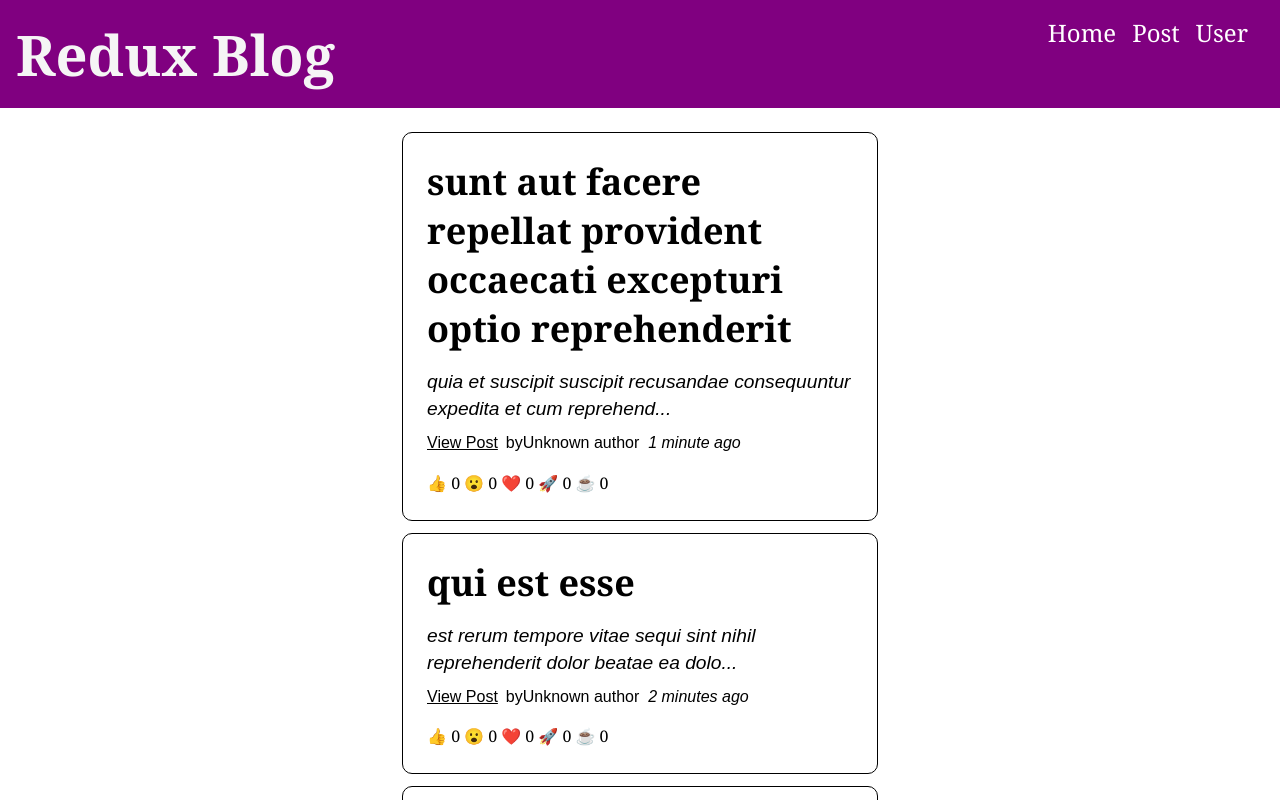
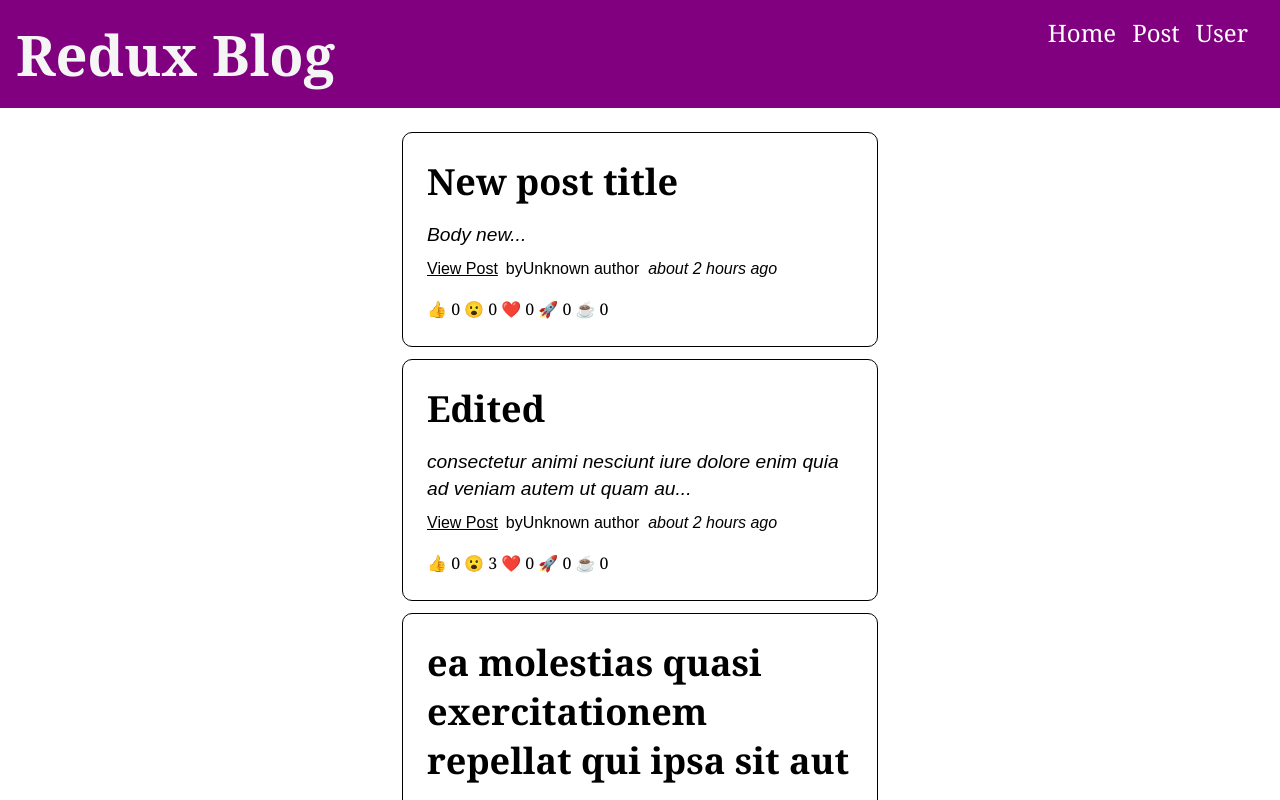
Before and after one commit to ArianAngoma/react18_redux_rtk, a React (Vite) app in the folder 08-redux-example-app/: page / in a window 1280 px wide. Shown: the top 800 px of the page. Built offline with nearby package versions, Linux system fonts and the light colour scheme; no server answers; data requests are answered from the project's data file.

Commit message:
RTK - ReactionButtons component

```diff
--- a/08-redux-example-app/data/db.json
+++ b/08-redux-example-app/data/db.json
@@ -234,21 +234,16 @@
   "posts": [
     {
       "userId": 1,
-      "id": 1,
-      "title": "sunt aut facere repellat provident occaecati excepturi optio reprehenderit",
-      "body": "quia et suscipit\nsuscipit recusandae consequuntur expedita et cum\nreprehenderit molestiae ut ut quas totam\nnostrum rerum est autem sunt rem eveniet architecto"
-    },
-    {
-      "userId": 1,
-      "id": 2,
-      "title": "qui est esse",
-      "body": "est rerum tempore vitae\nsequi sint nihil reprehenderit dolor beatae ea dolores neque\nfugiat blanditiis voluptate porro vel nihil molestiae ut reiciendis\nqui aperiam non debitis possimus qui neque nisi nulla"
-    },
-    {
-      "userId": 1,
       "id": 3,
       "title": "ea molestias quasi exercitationem repellat qui ipsa sit aut",
-      "body": "et iusto sed quo iure\nvoluptatem occaecati omnis eligendi aut ad\nvoluptatem doloribus vel accusantium quis pariatur\nmolestiae porro eius odio et labore et velit aut"
+      "body": "et iusto sed quo iure\nvoluptatem occaecati omnis eligendi aut ad\nvoluptatem doloribus vel accusantium quis pariatur\nmolestiae porro eius odio et labore et velit aut",
+      "reactions": {
+        "thumbUp": 4,
+        "wow": 0,
+        "heart": 0,
+        "rocket": 0,
+        "coffee": 9
+      }
     },
     {
       "userId": 1,
@@ -272,7 +267,14 @@
       "userId": 1,
       "id": 7,
       "title": "magnam facilis autem",
-      "body": "dolore placeat quibusdam ea quo vitae\nmagni quis enim qui quis quo nemo aut saepe\nquidem repellat excepturi ut quia\nsunt ut sequi eos ea sed quas"
+      "body": "dolore placeat quibusdam ea quo vitae\nmagni quis enim qui quis quo nemo aut saepe\nquidem repellat excepturi ut quia\nsunt ut sequi eos ea sed quas",
+      "reactions": {
+        "thumbUp": 0,
+        "wow": 0,
+        "heart": 0,
+        "rocket": 0,
+        "coffee": 1
+      }
     },
     {
       "userId": 1,
@@ -281,16 +283,18 @@
       "body": "dignissimos aperiam dolorem qui eum\nfacilis quibusdam animi sint suscipit qui sint possimus cum\nquaerat magni maiores excepturi\nipsam ut commodi dolor voluptatum modi aut vitae"
     },
     {
+      "id": 9,
+      "title": "Edited",
+      "body": "consectetur animi nesciunt iure dolore\nenim quia ad\nveniam autem ut quam aut nobis\net est aut quod aut provident voluptas autem voluptas",
       "userId": 1,
-      "id": 9,
-      "title": "nesciunt iure omnis dolorem tempora et accusantium",
-      "body": "consectetur animi nesciunt iure dolore\nenim quia ad\nveniam autem ut quam aut nobis\net est aut quod aut provident voluptas autem voluptas"
-    },
-    {
-      "userId": 1,
-      "id": 10,
-      "title": "optio molestias id quia eum",
-      "body": "quo et expedita modi cum officia vel magni\ndoloribus qui repudiandae\nvero nisi sit\nquos veniam quod sed accusamus veritatis error"
+      "date": "2022-12-29T04:41:29.019Z",
+      "reactions": {
+        "thumbUp": 0,
+        "wow": 3,
+        "heart": 0,
+        "rocket": 0,
+        "coffee": 0
+      }
     },
     {
       "userId": 2,
@@ -831,6 +835,20 @@
       "id": 100,
       "title": "at nam consequatur ea labore ea harum",
       "body": "cupiditate quo est a modi nesciunt soluta\nipsa voluptas error itaque dicta in\nautem qui minus magnam et distinctio eum\naccusamus ratione error aut"
+    },
+    {
+      "title": "New post title",
+      "body": "Body new",
+      "userId": 8,
+      "date": "2022-12-29T04:42:25.642Z",
+      "reactions": {
+        "thumbUp": 0,
+        "wow": 0,
+        "heart": 0,
+        "rocket": 0,
+        "coffee": 0
+      },
+      "id": 101
     }
   ]
 }
--- a/08-redux-example-app/src/features/posts/PostExcerpt.tsx
+++ b/08-redux-example-app/src/features/posts/PostExcerpt.tsx
@@ -1,7 +1,7 @@
 import { FC, memo } from 'react'
 import { Link } from 'react-router-dom'
 
-import { Post, selectPostById } from './postSlice'
+import { selectPostById } from './postSlice'
 import PostAuthor from './PostAuthor'
 import TimeAgo from './TimeAgo'
 import ReactionButtons from './ReactionButtons'
--- a/08-redux-example-app/src/features/posts/ReactionButtons.tsx
+++ b/08-redux-example-app/src/features/posts/ReactionButtons.tsx
@@ -1,6 +1,5 @@
 import { FC } from 'react'
-import { Post, reactionAdded } from './postSlice'
-import { useAppDispatch } from '../hooks/useAppDispatch'
+import { Post, useAddReactionMutation } from './postSlice'
 
 const reactionEmoji = {
   thumbUp: '👍',
@@ -16,7 +15,7 @@ interface ReactionButtonsProps {
 
 const ReactionButtons: FC<ReactionButtonsProps> = ({ post }) => {
 
-  const dispatch = useAppDispatch()
+  const [addReaction] = useAddReactionMutation()
 
   const reactionButtons = Object.entries(reactionEmoji).map(([name, emoji]) => {
     return (
@@ -25,12 +24,15 @@ const ReactionButtons: FC<ReactionButtonsProps> = ({ post }) => {
         type="button"
         className="reactionButton"
         onClick={() => {
-          dispatch(
-            reactionAdded({
-              postId: post.id,
-              reaction: name as keyof typeof reactionEmoji
-            })
-          )
+          // @ts-ignore
+          const newValue = post.reactions[name] + 1
+          addReaction({
+            postId: post.id,
+            reactions: {
+              ...post.reactions,
+              [name]: newValue
+            }
+          })
         }}
       >
         {emoji} {post.reactions[name as keyof typeof reactionEmoji]}
```
